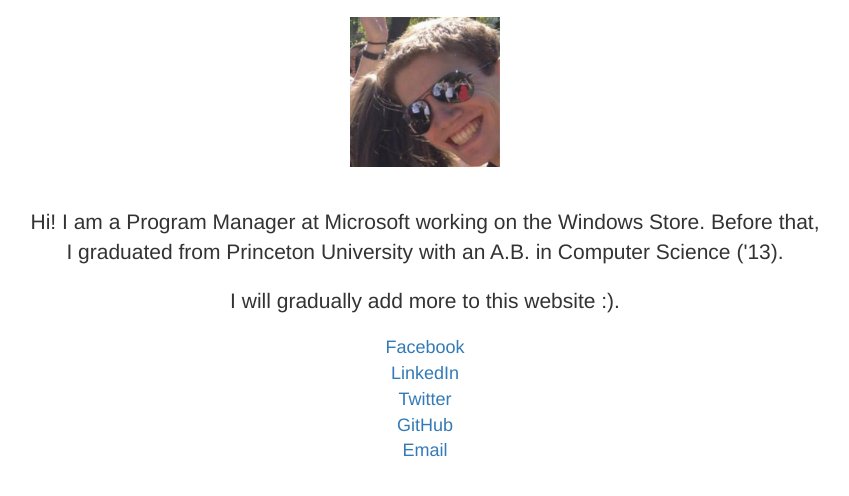
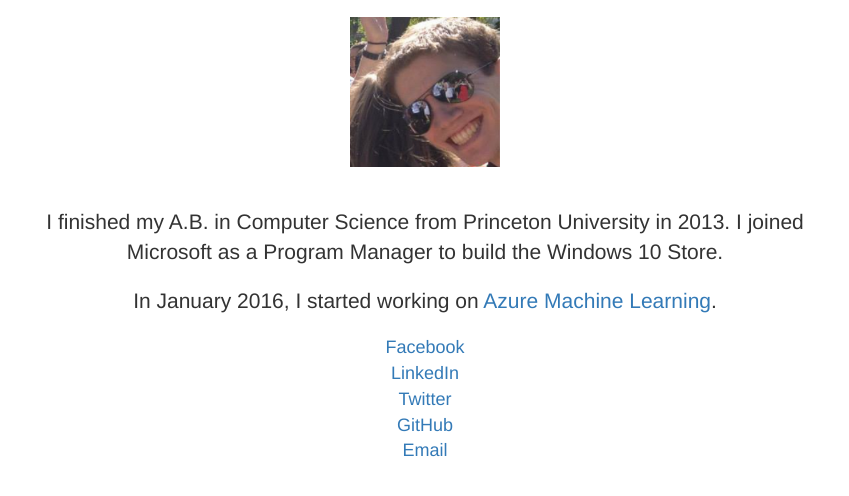
Before and after one commit to GalOshri/PersonalWebsite, a plain HTML site: page index.html in a window 1280 px wide. Shown: the part 194-690 px from the top of the page, without its empty margins (215-1064 px from the left). Drawn offline with nearby package versions, Linux system fonts and the light colour scheme.

Commit message:
Updated job

```diff
--- a/index.html
+++ b/index.html
@@ -57,9 +57,9 @@
 
 
 	        </br>
-	             <p class="lead">Hi! I am a Program Manager at Microsoft working on the Windows Store.
-					 Before that, I graduated from Princeton University with an A.B. in Computer Science ('13).</p>
-				<p class="lead">I will gradually add more to this website :).</p>
+	             <p class="lead">I finished my A.B. in Computer Science from Princeton University in 2013. I joined
+                     Microsoft as a Program Manager to build the Windows 10 Store.</p>
+                 <p class="lead">In January 2016, I started working on <a href="https://azure.microsoft.com/en-us/services/machine-learning/">Azure Machine Learning</a>.</p>
 
 	             <a class="contact-link" href="http://www.facebook.com/gal.oshri.7">Facebook</a><br/>
 	             <a class="contact-link" href="http://www.linkedin.com/pub/gal-oshri/32/233/319">LinkedIn</a><br/>
```
Also changed, not shown: projects.html (+4 -4 lines).
